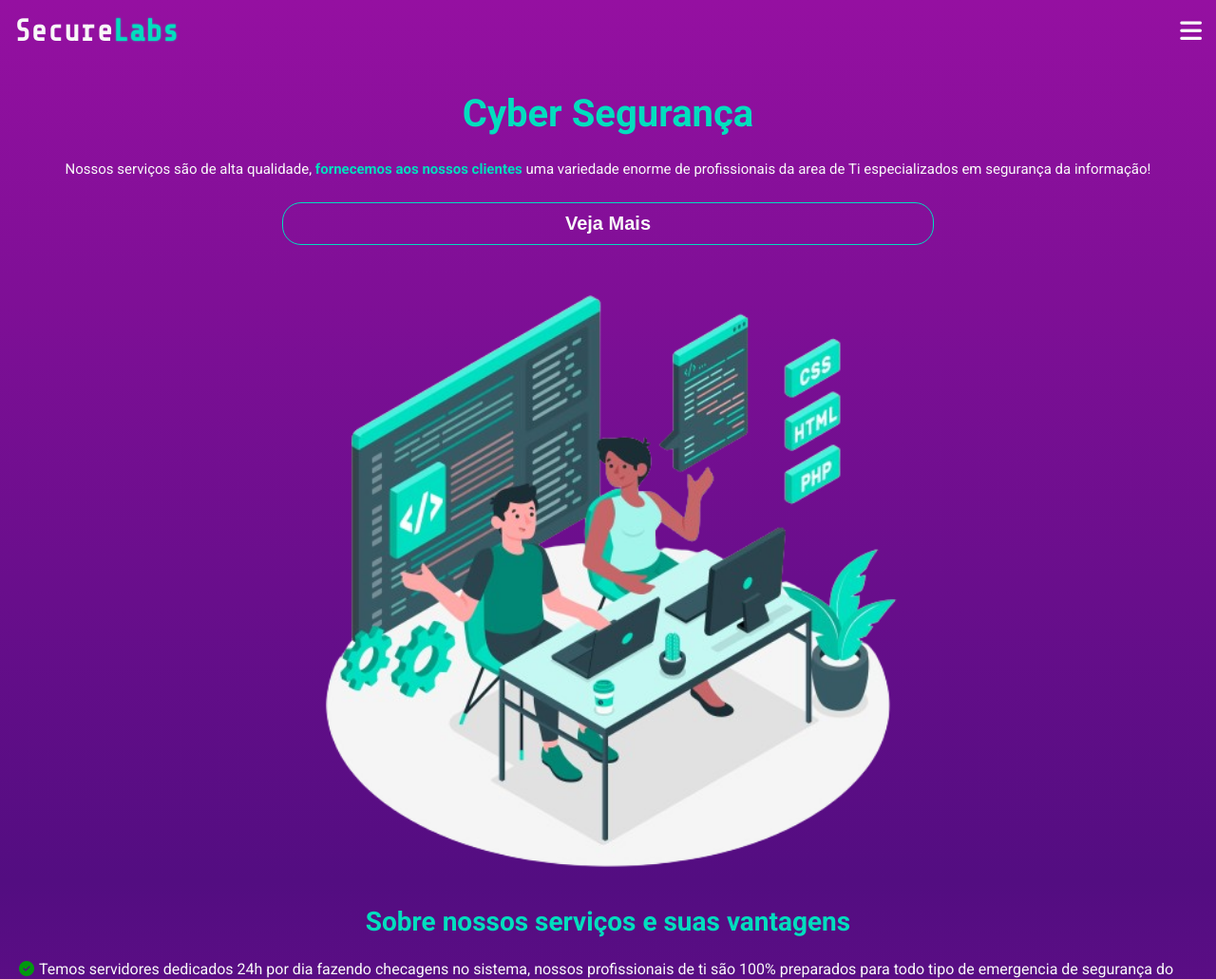
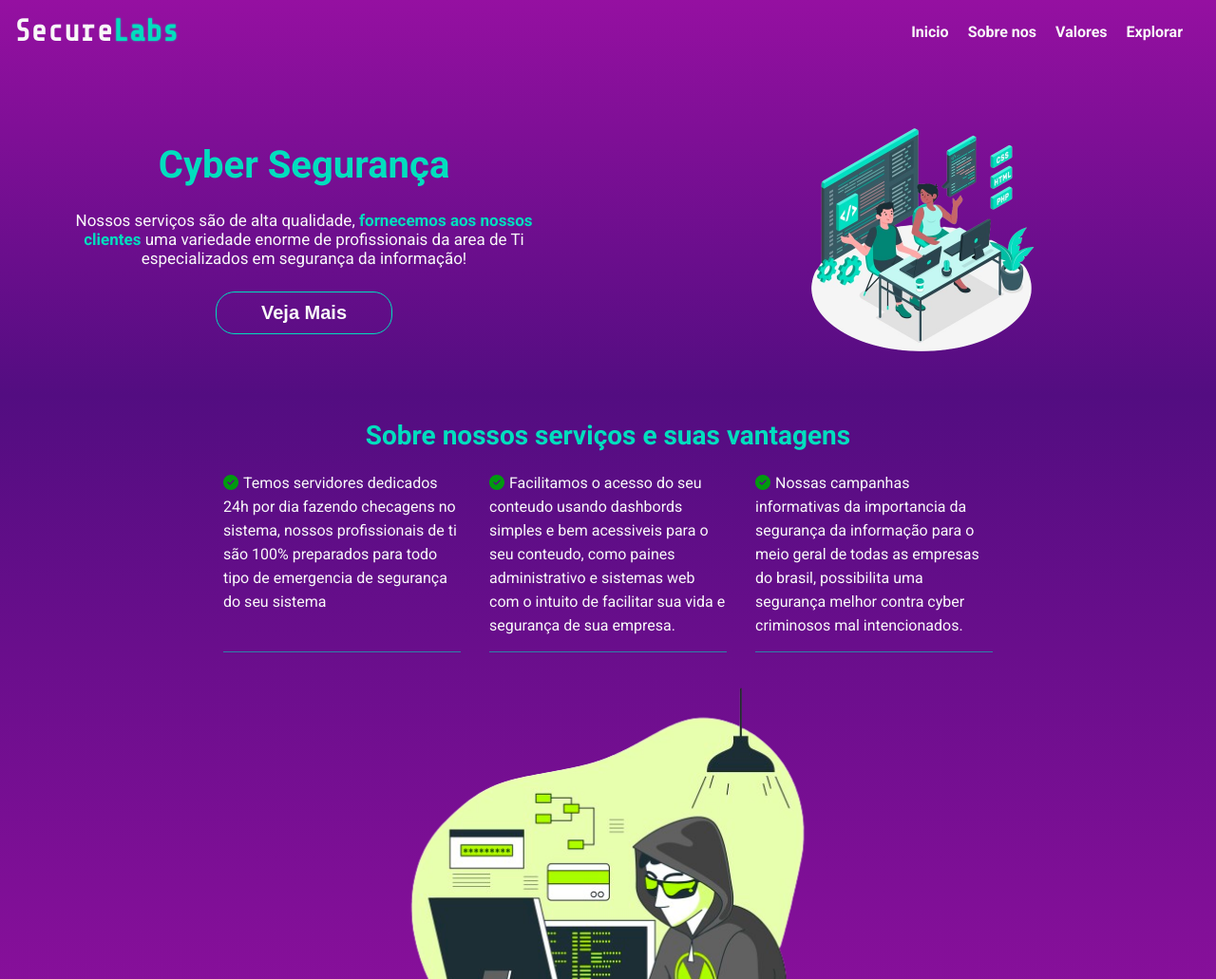
Before and after one commit to MikeDEV2022/projectus-landing-2.0, a plain HTML site: page index.html in a window 1280 px wide. Shown: the top 1031 px of the page at 95% size. Drawn offline with nearby package versions, Linux system fonts and the light colour scheme.

Commit message:
Projeto finalizado

```diff
--- a/estilos/media-queries.css
+++ b/estilos/media-queries.css
@@ -0,0 +1,132 @@
+@charset "UTF-8";
+@import url('https://fonts.googleapis.com/css2?family=Roboto:ital,wght@0,100;0,300;0,400;0,500;0,700;0,900;1,100;1,500&family=Share+Tech+Mono&display=swap');
+:root{
+    --cor-01: #1B1B1B;
+    --cor-02: #01DEBE;
+    --cor-03: #124217;
+    --cor-04: #F9F9F9;
+    --cor-05: #f9f9f9fd;
+    --font-tec: "Share Tech Mono", monospace;
+    --font-user: "Roboto", sans-serif;
+}
+@media screen and (min-width: 768px){
+    .text-about{
+        display: flex;
+        flex-flow: row wrap;
+        align-content: center;
+        justify-content: center;
+        gap: 30px;
+    }
+    .text-about p{
+        width: 250px;
+    }
+    .content-introduction p{
+        width: 70vw;
+        font-size: 17px;
+    }
+}
+@media screen and (min-width: 992px) and (max-width: 1200px){
+    .menu{
+        display: none;
+    }
+    .menu-secret-top-header{
+        display: flex;
+        align-items: center;
+    }
+    .menu-secret-top-header nav{
+        display: flex;
+        align-items: center;
+        margin-right: 20px;
+    }
+    .menu-secret-top-header nav a{
+        margin-left: 20px;
+        font-family: var(--font-user);
+        font-weight: bold;
+        text-decoration: none;
+        color: var(--cor-04);
+    }
+    .menu-secret-top-header nav a:hover{
+        color: var(--cor-02);
+    }
+    .content-introduction{
+        display: flex;
+        flex-flow: row;
+        align-items: center;
+        padding: 40px 0px;
+    }
+    .text-introduction{
+        display: flex;
+        flex-flow: column;
+        align-items: center;
+        width: 50%;
+    }
+    .image-introduction{
+        width: 50%;
+    }
+    .image-introduction img{
+        width: 250px;
+    }
+    .text-introduction p{
+        width: 80%;
+        text-align: center;
+    }
+    #button{
+        width: 30%;
+    }
+    .about img{
+        width: 40%;
+    }
+}
+@media screen and (min-width: 1200px){
+    .menu{
+        display: none;
+    }
+    .menu-secret-top-header{
+        display: flex;
+        align-items: center;
+    }
+    .menu-secret-top-header nav{
+        display: flex;
+        align-items: center;
+        margin-right: 20px;
+    }
+    .menu-secret-top-header nav a{
+        margin-left: 20px;
+        font-family: var(--font-user);
+        font-weight: bold;
+        text-decoration: none;
+        color: var(--cor-04);
+    }
+    .menu-secret-top-header nav a:hover{
+        color: var(--cor-02);
+    }
+    .content-introduction{
+        display: flex;
+        flex-flow: row;
+        align-items: center;
+        padding: 40px 0px;
+    }
+    .text-introduction{
+        display: flex;
+        flex-flow: column;
+        align-items: center;
+        width: 50%;
+    }
+    .image-introduction{
+        width: 50%;
+    }
+    .image-introduction img{
+        width: 250px;
+    }
+    .text-introduction p{
+        width: 80%;
+        text-align: center;
+    }
+    #button{
+        width: 30%;
+    }
+    .about img{
+        width: 40%;
+    }
+
+}
--- a/estilos/style.css
+++ b/estilos/style.css
@@ -25,6 +25,9 @@ header{
     align-items: center;
     padding: 15px;
     margin-bottom: 20px;
+}
+.menu-secret-top-header{
+    display: none;
 }
 .container-secret-menu nav{
     display: flex;
@@ -154,7 +157,7 @@ main > h1{
     color: var(--cor-02);
     padding: 10px 0px;
 }
-main > p{
+main > .text-about > p{
     color: var(--cor-04);
     padding: 15px 0px;
     border-bottom: 1px solid #01debd8f;
--- a/index.html
+++ b/index.html
@@ -14,6 +14,14 @@
             <h1>Secure<span>Labs</span></h1>
             <div class="menu">
                 <i class="fa-solid fa-bars" onclick="menu()"></i>
+            </div>
+            <div class="menu-secret-top-header">
+                <nav class="secret-menu-top">
+                    <a href="#">Inicio</a>
+                    <a href="#">Sobre nos</a>
+                    <a href="#">Valores</a>
+                    <a href="#">Explorar</a>
+                </nav>
             </div>
         </div>
         <div class="container-secret-menu" id="burguer" style="display: none;">
@@ -42,9 +50,11 @@
     <section class="about" id="sobre">
         <main>
             <h1>Sobre nossos serviços e suas vantagens</h1>
-            <p><i class="fa-solid fa-circle-check"></i>Temos servidores dedicados 24h por dia fazendo checagens no sistema, nossos profissionais de ti são 100% preparados para todo tipo de emergencia de segurança do seu sistema</p>
-            <p><i class="fa-solid fa-circle-check"></i>Facilitamos o acesso do seu conteudo usando dashbords simples e bem acessiveis para o seu conteudo, como paines administrativo e sistemas web com o intuito de facilitar sua vida e segurança de sua empresa.</p>
-            <p><i class="fa-solid fa-circle-check"></i>Nossas campanhas informativas da importancia da segurança da informação para o meio geral de todas as empresas do brasil, possibilita uma segurança melhor contra cyber criminosos mal intencionados.</p>
+            <div class="text-about">
+                <p><i class="fa-solid fa-circle-check"></i>Temos servidores dedicados 24h por dia fazendo checagens no sistema, nossos profissionais de ti são 100% preparados para todo tipo de emergencia de segurança do seu sistema</p>
+                <p><i class="fa-solid fa-circle-check"></i>Facilitamos o acesso do seu conteudo usando dashbords simples e bem acessiveis para o seu conteudo, como paines administrativo e sistemas web com o intuito de facilitar sua vida e segurança de sua empresa.</p>
+                <p><i class="fa-solid fa-circle-check"></i>Nossas campanhas informativas da importancia da segurança da informação para o meio geral de todas as empresas do brasil, possibilita uma segurança melhor contra cyber criminosos mal intencionados.</p>
+            </div>
             <img src="imagens/3849223-removebg-preview.png" alt="hack">
         </main>
     </section>
```
